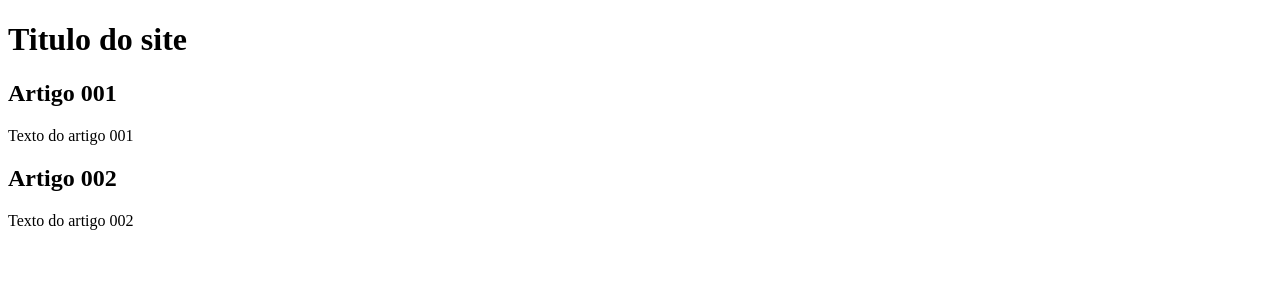
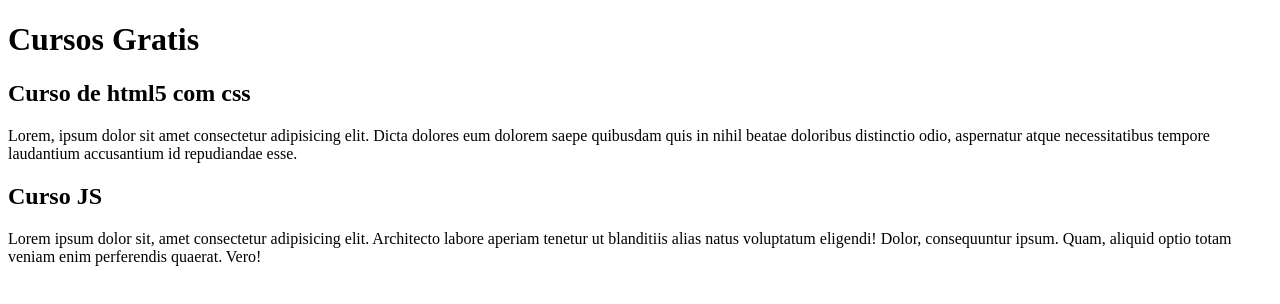
Before and after one commit to mpenninck21/projeto-site-matheuss, a plain HTML site: page index.html in a window 1280 px wide. Drawn offline with Linux system fonts and the light colour scheme.

Commit message:
comecei o conteudo

```diff
--- a/index.html
+++ b/index.html
@@ -9,15 +9,15 @@
 <body>
     <main>
         <header>
-            <h1>Titulo do site</h1>
+            <h1>Cursos Gratis</h1>
         </header>
         <article>
-            <h2>Artigo 001</h2>
-            <p>Texto do artigo 001</p>
+            <h2>Curso de html5 com css </h2>
+            <p>Lorem, ipsum dolor sit amet consectetur adipisicing elit. Dicta dolores eum dolorem saepe quibusdam quis in nihil beatae doloribus distinctio odio, aspernatur atque necessitatibus tempore laudantium accusantium id repudiandae esse.</p>
         </article>
         <article>
-            <h2>Artigo 002</h2>
-            <p>Texto do artigo 002</p>
+            <h2>Curso JS</h2>
+            <p>Lorem ipsum dolor sit, amet consectetur adipisicing elit. Architecto labore aperiam tenetur ut blanditiis alias natus voluptatum eligendi! Dolor, consequuntur ipsum. Quam, aliquid optio totam veniam enim perferendis quaerat. Vero!</p>
         </article>
     </main>
 </body>
```
